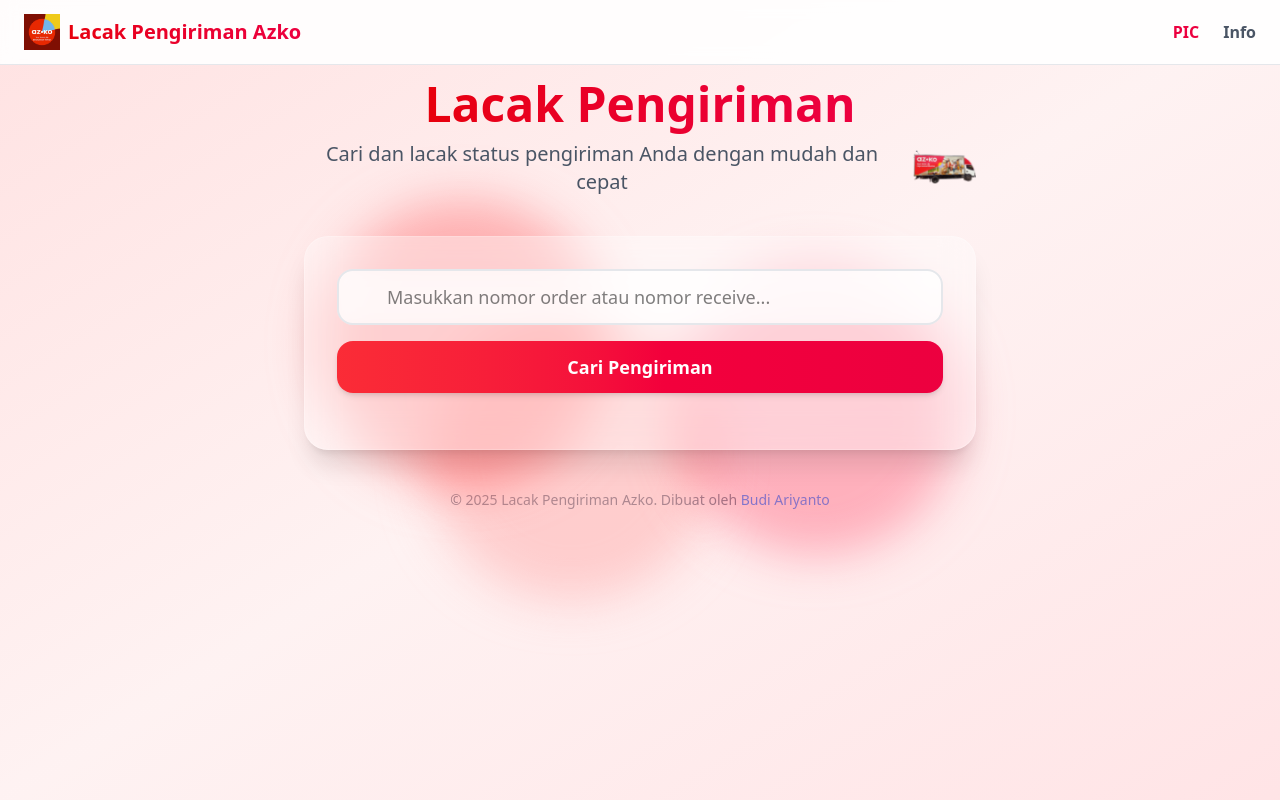
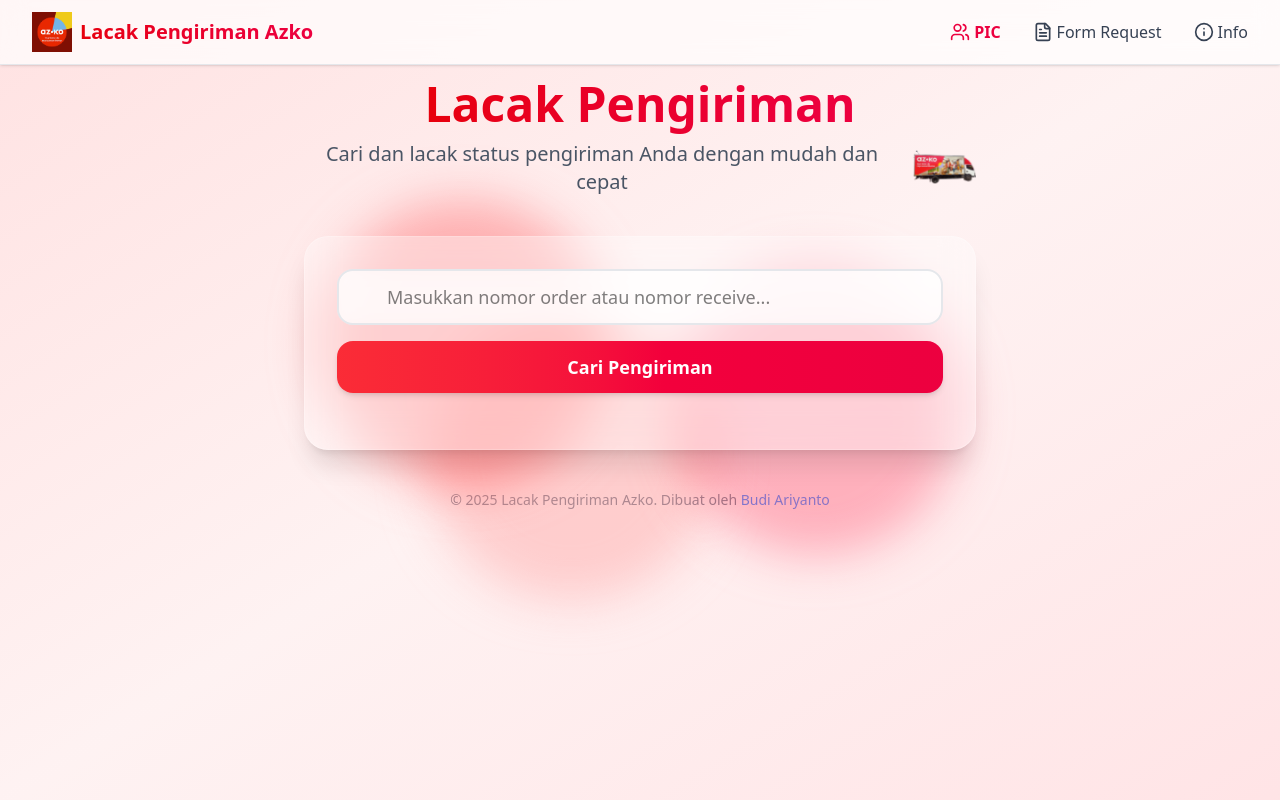
Before and after one commit to ariandto/frontendazko, a React (Vite) app: page / in a window 1280 px wide. Built offline with nearby package versions, Linux system fonts and the light colour scheme.

Commit message:
import navigation

```diff
--- a/src/pages/Home.tsx
+++ b/src/pages/Home.tsx
@@ -11,6 +11,7 @@
 import azko from "../assets/azko.png";
 import azkologo from "../assets/azkologo.png";
 import { Link } from "react-router-dom";
+import Navigation from "./Navigation";
 
 // WhatsApp Icon SVG
 const WhatsAppIcon = ({ className = "w-5 h-5" }) => (
@@ -47,45 +48,6 @@
   status: string;
 }
 
-// --- Komponen Navigation ---
-const Navigation = () => {
-  const [isMenuOpen, setIsMenuOpen] = useState(false);
-
-  return (
-    <nav className="fixed top-0 left-0 right-0 z-50 bg-white/90 backdrop-blur border-b border-gray-200">
-      <div className="max-w-7xl mx-auto px-4 sm:px-6">
-        <div className="flex justify-between items-center h-16">
-          <div className="flex items-center space-x-2">
-            <img src={azkologo} alt="Azko Logo" className="w-9 h-9 object-contain" />
-            <span className="text-lg sm:text-xl font-bold bg-gradient-to-r from-red-600 to-rose-600 bg-clip-text text-transparent">
-              Lacak Pengiriman Azko
-            </span>
-          </div>
-          <div className="hidden md:flex items-center space-x-6">
-            <Link to="/listpic" className="text-rose-600 font-semibold hover:underline text-base">PIC</Link>
-            <Link to="/info" className="text-gray-600 font-semibold hover:underline text-base">Info</Link>
-          </div>
-          <button
-            className="md:hidden p-2 rounded-lg hover:bg-gray-100 transition"
-            onClick={() => setIsMenuOpen(!isMenuOpen)}
-          >
-            {isMenuOpen ? (<X className="w-6 h-6" />) : (<Menu className="w-6 h-6" />)}
-          </button>
-        </div>
-        {isMenuOpen && (
-          <div className="md:hidden absolute top-16 left-0 right-0 bg-white/95 backdrop-blur border-b border-gray-200 shadow-lg">
-            <div className="px-4 py-2 space-y-1">
-              <Link to="/" className="block px-3 py-2 text-gray-700 hover:text-rose-600 hover:bg-gray-50 rounded-lg transition">Beranda</Link>
-              <Link to="/listpic" className="block px-3 py-2 text-gray-700 hover:text-rose-600 hover:bg-gray-50 rounded-lg transition">PIC</Link>
-              <Link to="/request-form" className="block px-3 py-2 text-blue-500 hover:text-rose-600 hover:bg-gray-50 rounded-lg transition">Request Form</Link>
-              <Link to="/info" className="block px-3 py-2 text-green-700 hover:text-rose-600 hover:bg-gray-50 rounded-lg transition">Info</Link>
-            </div>
-          </div>
-        )}
-      </div>
-    </nav>
-  );
-};
 
 // --- Helper WhatsApp ---
 function waLink(phone: string) {
```
